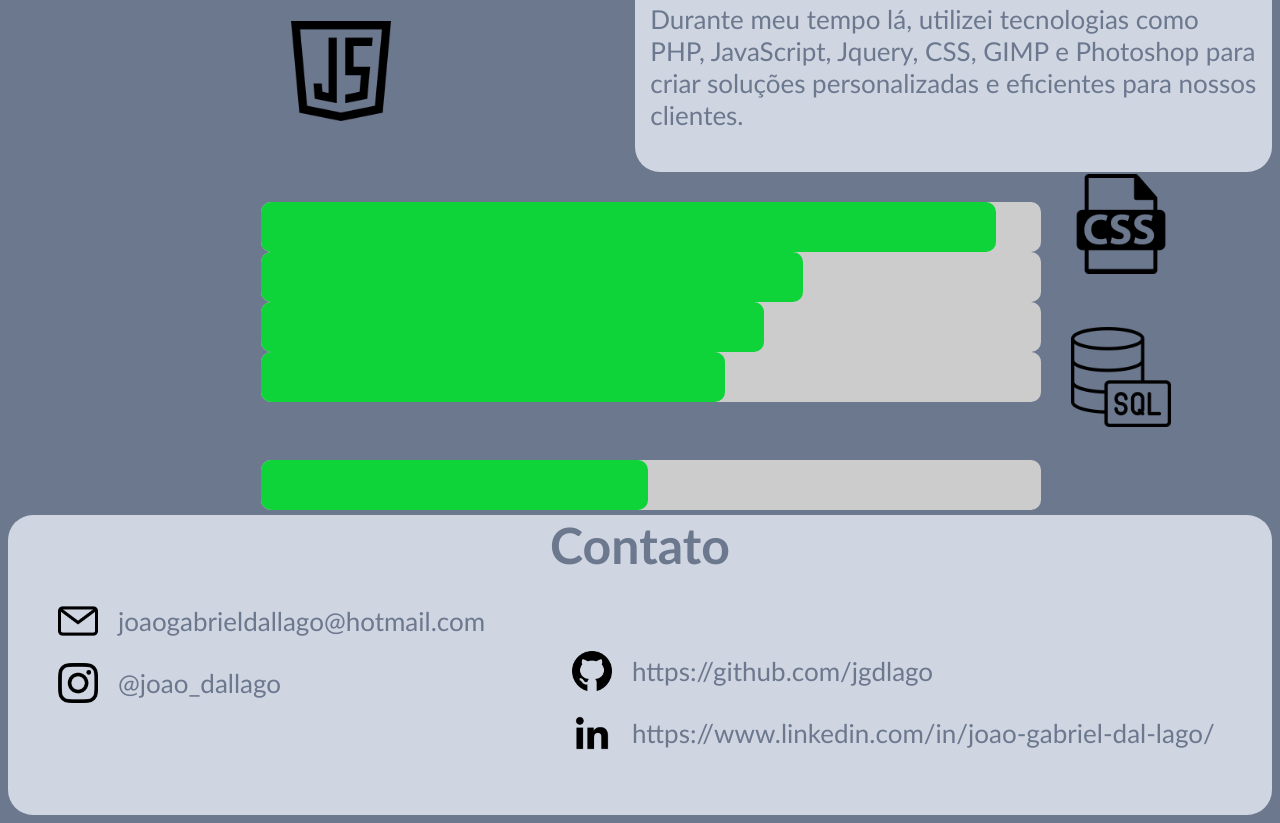
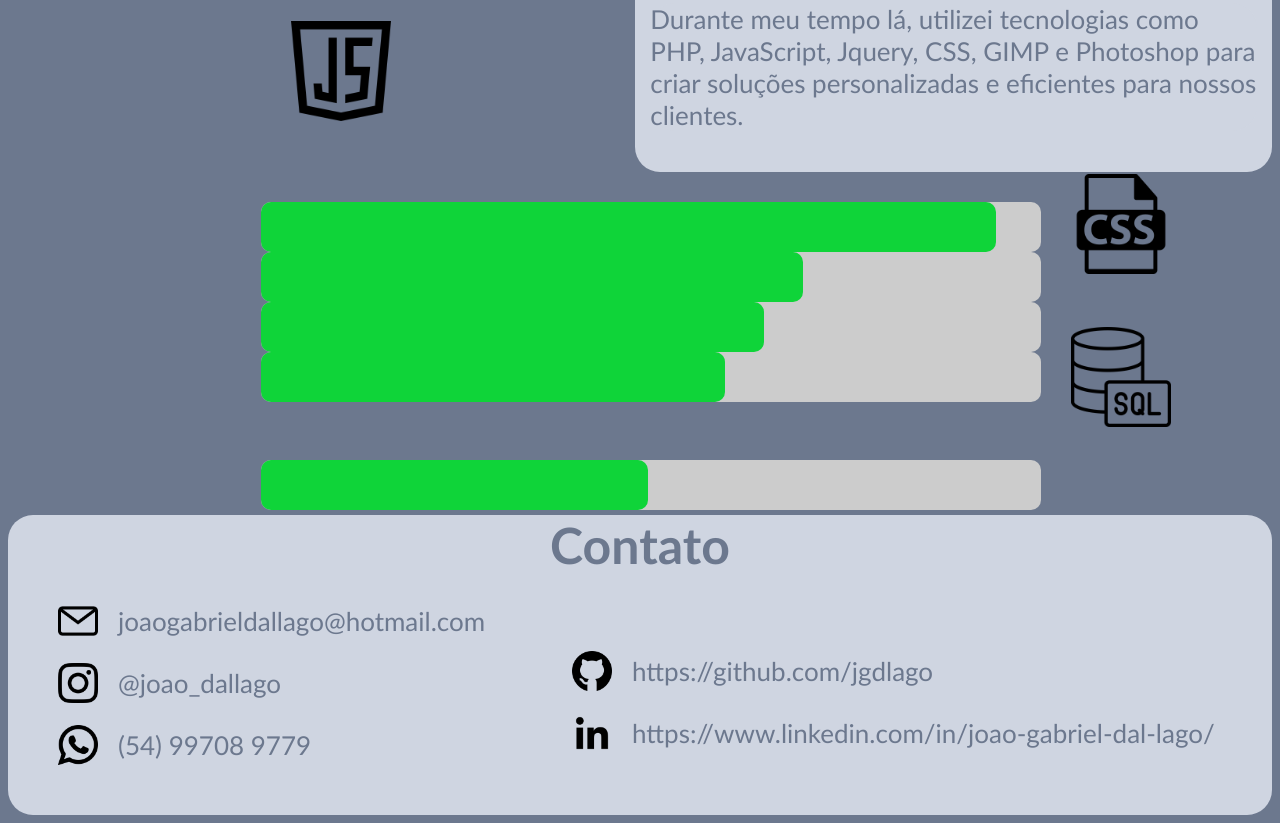
Before and after one commit to jgdlago/jgdlago.github.io, a plain HTML site: page JoaoDalLago/index.html in a window 1280 px wide. Shown: the part 1930-2753 px from the top of the page. Drawn offline with Linux system fonts and the light colour scheme.

Commit message:
contact info

```diff
--- a/JoaoDalLago/index.html
+++ b/JoaoDalLago/index.html
@@ -128,6 +128,7 @@
     <div class="contatoLeft" id="contato">
       <p><img src="assets/icons/email.png">joaogabrieldallago@hotmail.com</p>
       <p><img src="assets/icons/instagram.png">@joao_dallago</p>
+      <p><img src="assets/icons/wpp.png">(54) 99708 9779</p>
     </div>
     <div class="contatoRight" id="contato">
       <a href="https://github.com/jgdlago"><p><img src="assets/icons/github.png">https://github.com/jgdlago</p></a>
```
Also changed, not shown: JoaoDalLago/assets/icons/wpp.png (added).
